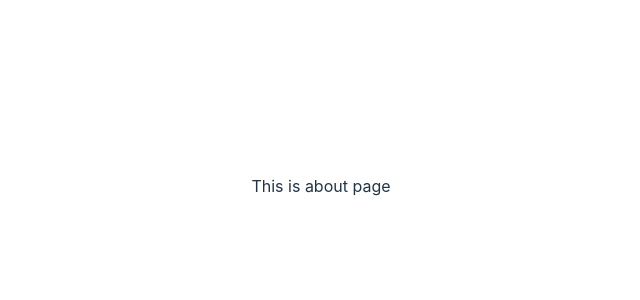
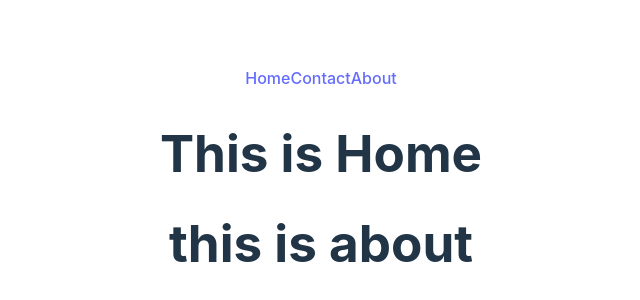
Before and after one commit to md-mostafiz181/Module-58-last, a React (Vite) app: page /about in a window 1280 px wide. Shown: the part 214-514 px from the top of the page, without its empty margins (319-959 px from the left). Built offline with nearby package versions, Linux system fonts and the light colour scheme.

Commit message:
added class no-02 nested route

```diff
--- /dev/null
+++ b/src/components/About/About.jsx
@@ -0,0 +1,12 @@
+import React from 'react';
+
+const About = () => {
+    return (
+        <div>
+            <h1>this is about</h1>
+
+        </div>
+    );
+};
+
+export default About;
--- /dev/null
+++ b/src/components/Contact/Contact.jsx
@@ -0,0 +1,12 @@
+import React from 'react';
+
+const Contact = () => {
+    return (
+        <div>
+            <h1>this is contact</h1>
+
+        </div>
+    );
+};
+
+export default Contact;
--- /dev/null
+++ b/src/components/Header/Header.jsx
@@ -0,0 +1,14 @@
+import React from 'react';
+
+const Header = () => {
+    return (
+        <div>
+            <a href="/">Home</a>
+            <a href="contact">Contact</a>
+            <a href="about">About</a>
+
+        </div>
+    );
+};
+
+export default Header;
--- /dev/null
+++ b/src/components/Home/Home.jsx
@@ -0,0 +1,16 @@
+import React from 'react';
+import { Outlet } from 'react-router-dom';
+import Header from '../Header/Header';
+
+const Home = () => {
+    return (
+        <div>
+            <Header></Header>
+            <h1>This is Home</h1>
+            <Outlet></Outlet>
+
+        </div>
+    );
+};
+
+export default Home;
```
Also changed, not shown: src/main.jsx (+33 -12 lines).
